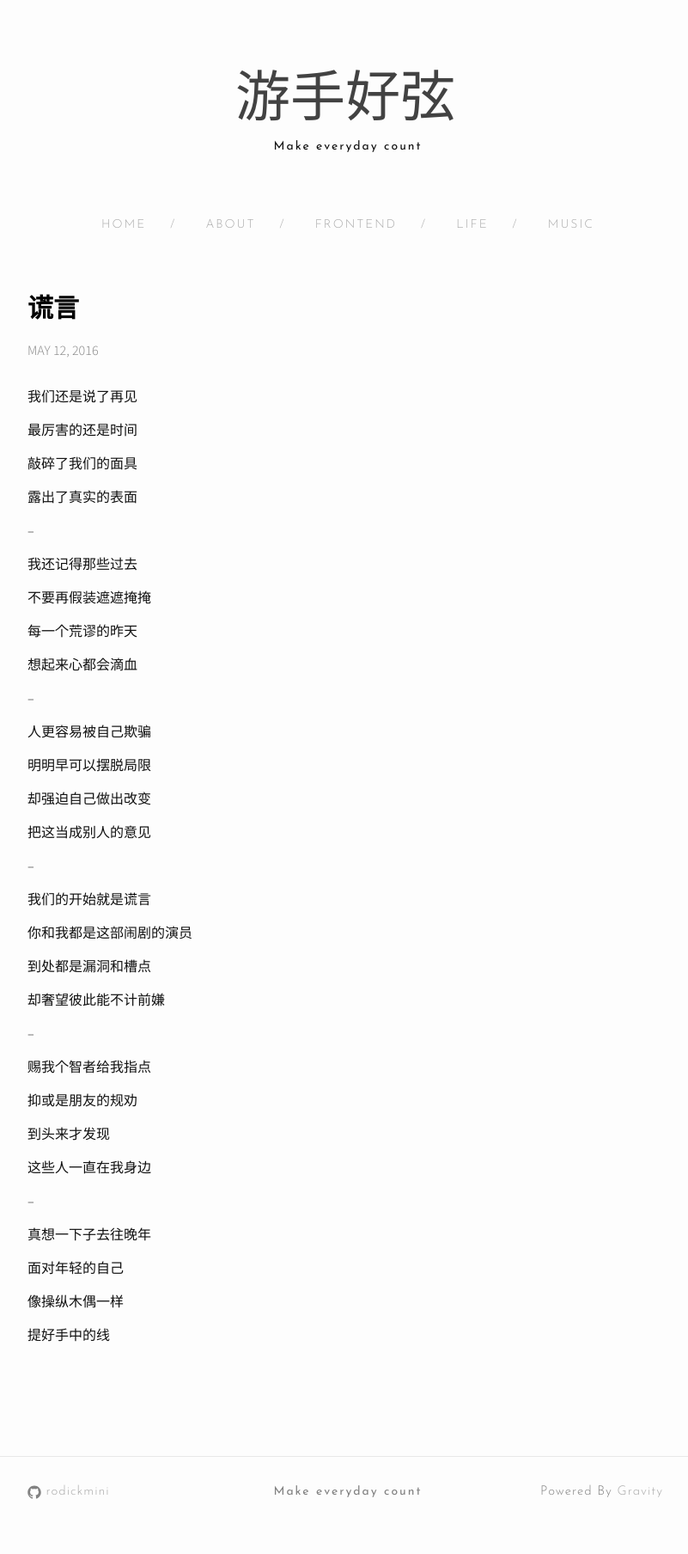
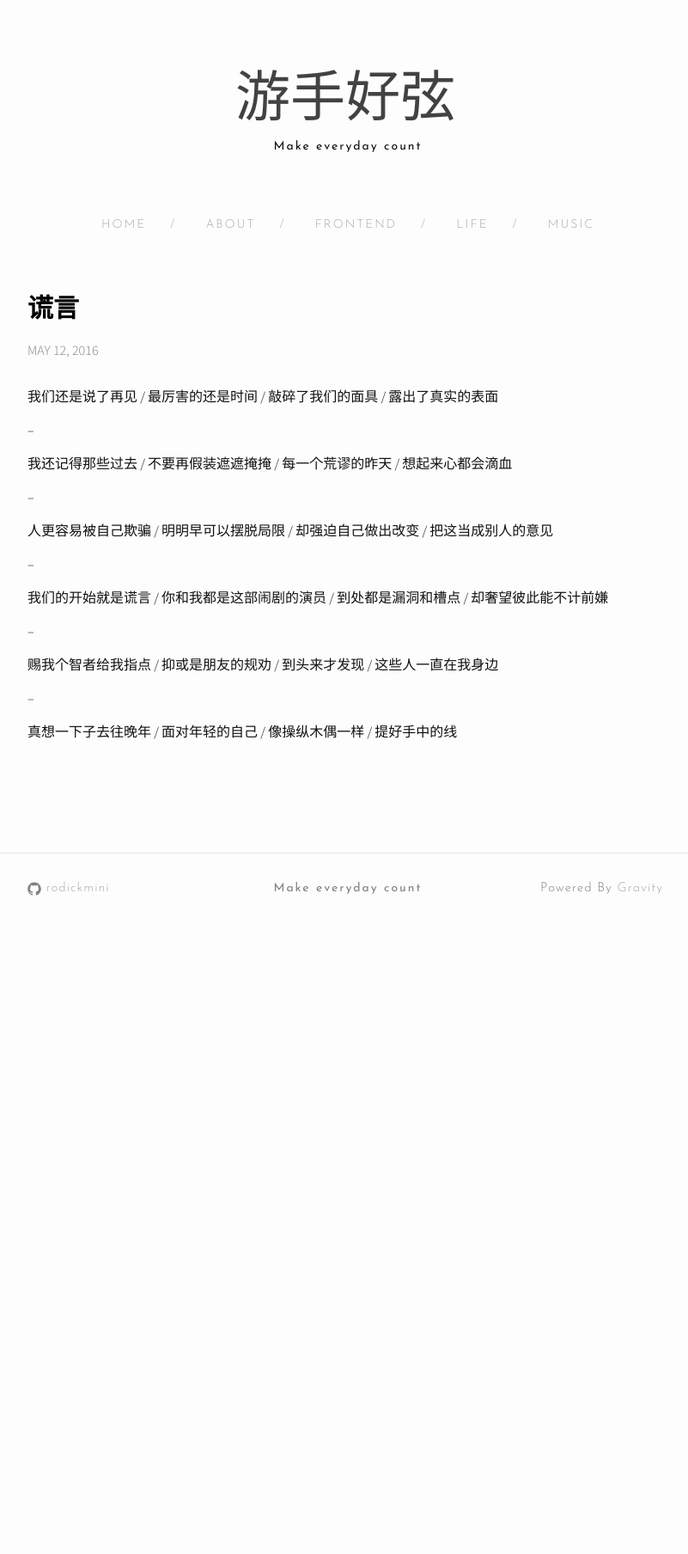
Before and after one commit to rodickmini/rodickmini.github.io, a Jekyll site: the page built from _posts/2016-05-12-lyrics-may.markdown, in a window 1280 px wide. Shown: the whole page at 86% size, without its empty margins (238-1039 px from the left). Built offline with Jekyll 4.4.1, drawn with Linux system fonts in a browser that asks for light colours; nearby versions of some CDN libraries; after the commit the page ends 1106 px from its top, so only the background shows below that.

```diff
--- a/_posts/2016-05-12-lyrics-may.markdown
+++ b/_posts/2016-05-12-lyrics-may.markdown
@@ -4,60 +4,24 @@ layout: post
 categories: life
 ---
 
-我们还是说了再见
-
-最厉害的还是时间
-
-敲碎了我们的面具
-
-露出了真实的表面
+我们还是说了再见 / 最厉害的还是时间 / 敲碎了我们的面具 / 露出了真实的表面
 
 --
 
-我还记得那些过去
-
-不要再假装遮遮掩掩
-
-每一个荒谬的昨天
-
-想起来心都会滴血
+我还记得那些过去 / 不要再假装遮遮掩掩 / 每一个荒谬的昨天 / 想起来心都会滴血
 
 --
 
-人更容易被自己欺骗
-
-明明早可以摆脱局限
-
-却强迫自己做出改变
-
-把这当成别人的意见
+人更容易被自己欺骗 / 明明早可以摆脱局限 / 却强迫自己做出改变 / 把这当成别人的意见
 
 --
 
-我们的开始就是谎言
-
-你和我都是这部闹剧的演员
-
-到处都是漏洞和槽点
-
-却奢望彼此能不计前嫌
+我们的开始就是谎言 / 你和我都是这部闹剧的演员 / 到处都是漏洞和槽点 / 却奢望彼此能不计前嫌
 
 --
 
-赐我个智者给我指点
-
-抑或是朋友的规劝
-
-到头来才发现
-
-这些人一直在我身边
+赐我个智者给我指点 / 抑或是朋友的规劝 / 到头来才发现 / 这些人一直在我身边
 
 --
 
-真想一下子去往晚年
-
-面对年轻的自己
-
-像操纵木偶一样
-
-提好手中的线
+真想一下子去往晚年 / 面对年轻的自己 / 像操纵木偶一样 / 提好手中的线
```
